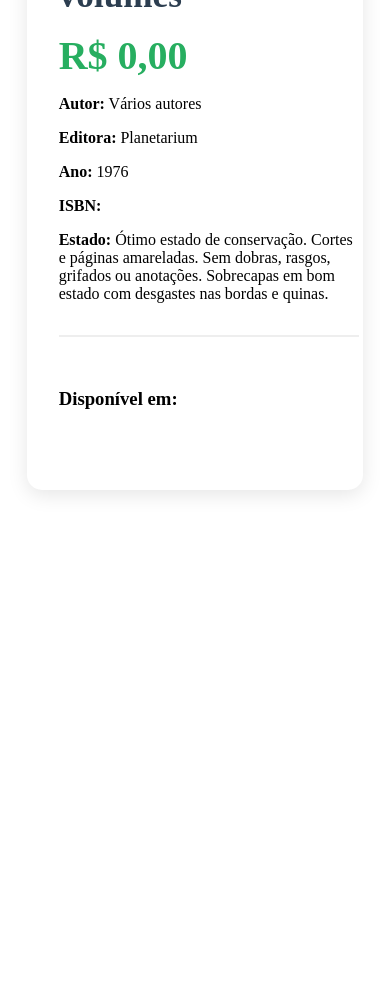
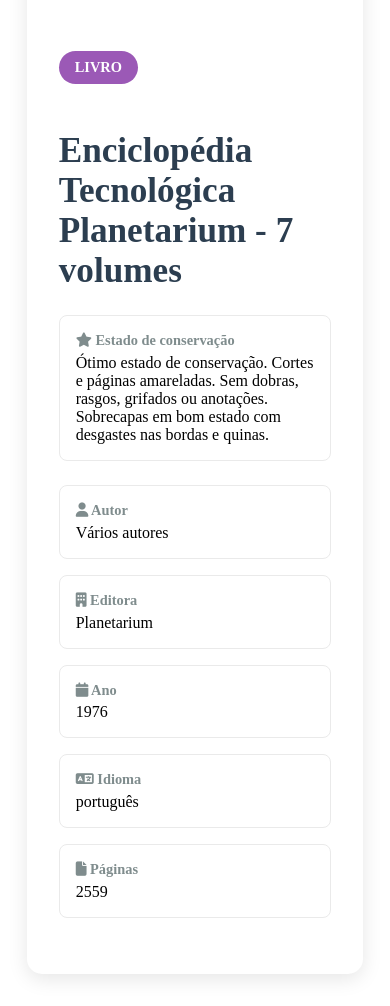
Before and after one commit to gnc2001/util2u, a PHP site: page /produto.php?tipo=livro&id=406 in a window 390 px wide. Shown: the part 785-1791 px from the top of the page. Before the commit the page ends 1280 px from the top, so only its background shows below. Run offline with PHP 8.4, Linux system fonts and the light colour scheme; data comes from the database, SQL or seed files in the repository; data that the repository does not hold is empty; a stand-in replaces the project's code that opens the database connection.

Commit message:
Add files via upload

```diff
--- a/produto.php
+++ b/produto.php
@@ -1,339 +1,464 @@
 <?php
-require_once 'config.php';
+// produto.php - Página de detalhes do item
+require_once 'config.php'; // Este fica SOMENTE no servidor
 
+// ========== SEGURANÇA ==========
 $tipo = $_GET['tipo'] ?? '';
-$id = $_GET['id'] ?? 0;
+$id = (int)($_GET['id'] ?? 0);
 
-if (empty($tipo) || empty($id)) {
+// Validar entrada
+if (!in_array($tipo, ['produto', 'livro']) || $id <= 0) {
     header('Location: index.php');
     exit;
 }
 
-// Buscar item específico
-if ($tipo == 'livro') {
-    $query = "SELECT * FROM livros WHERE ID = :id";
-    $tabela = 'livros';
-    $campo_id = 'ID';
+// ========== BUSCAR ITEM PRINCIPAL ==========
+if ($tipo == 'produto') {
+    $query = "SELECT * FROM geral WHERE id = :id AND (excluido IS NULL OR excluido = 0)";
+    $tabela_imagens = 'imagens';
+    $campo_imagem = 'item_id';
 } else {
-    $query = "SELECT * FROM geral WHERE id = :id";
-    $tabela = 'geral';
-    $campo_id = 'id';
+    $query = "SELECT * FROM livros WHERE ID = :id AND (vendido IS NULL OR vendido = 0) AND (perdido IS NULL OR perdido = 0)";
+    $tabela_imagens = 'imagem_livros';
+    $campo_imagem = 'id_livro';
 }
 
 $stmt = $pdo->prepare($query);
 $stmt->execute([':id' => $id]);
-$item = $stmt->fetch(PDO::FETCH_ASSOC);
+$item = $stmt->fetch();
 
+// Se não encontrou, voltar para lista
 if (!$item) {
     header('Location: index.php');
     exit;
 }
 
-// Buscar imagens adicionais
-if ($tipo == 'livro') {
-    $imagens_query = "SELECT caminho FROM imagem_livros WHERE id_livro = :id";
-} else {
-    $imagens_query = "SELECT caminho FROM imagens WHERE item_id = :id";
+// ========== BUSCAR IMAGENS ==========
+$query_imagens = "SELECT caminho FROM $tabela_imagens WHERE $campo_imagem = :id ORDER BY caminho";
+$stmt_imagens = $pdo->prepare($query_imagens);
+$stmt_imagens->execute([':id' => $id]);
+$imagens = $stmt_imagens->fetchAll(PDO::FETCH_COLUMN);
+
+// Adicionar imagem principal no início (se existir)
+$imagem_principal = $tipo == 'produto' ? ($item['imgprincipal'] ?? $item['icone'] ?? '') : ($item['imgprincipal'] ?? $item['icone'] ?? '');
+if ($imagem_principal && !in_array($imagem_principal, $imagens)) {
+    array_unshift($imagens, $imagem_principal);
 }
 
-$imgs_stmt = $pdo->prepare($imagens_query);
-$imgs_stmt->execute([':id' => $id]);
-$imagens = $imgs_stmt->fetchAll(PDO::FETCH_COLUMN);
-
-// Adicionar a imagem principal no início do array
-if (!empty($item['icone'])) {
-    array_unshift($imagens, $item['icone']);
+// Se não tiver nenhuma imagem, usar placeholder
+if (empty($imagens)) {
+    $imagens = ['img/sem-foto.jpg'];
 }
 
-// Marketplaces com links
+// ========== PREPARAR LINKS MARKETPLACE ==========
 $marketplaces = [
-    'olx1' => ['logo' => 'logoolx1pq.png', 'url' => $item['olx1'] ?? ''],
-    'olx2' => ['logo' => 'logoolx2pq.png', 'url' => $item['olx2'] ?? ''],
-    'ml1' => ['logo' => 'logoml1pq.png', 'url' => $item['ml1'] ?? ''],
-    'ml2' => ['logo' => 'logoml2pq.png', 'url' => $item['ml2'] ?? ''],
-    'ev' => ['logo' => 'logoevpq.png', 'url' => $item['ev'] ?? ''],
-    'enjoei' => ['logo' => 'logoenjoeipq.png', 'url' => $item['enjoei'] ?? ''],
-    'amazon' => ['logo' => 'logoamazonpq.png', 'url' => $item['amazon'] ?? ''],
-    'shopee' => ['logo' => 'logoshopeeepq.png', 'url' => $item['shopee'] ?? '']
+    'OLX 1' => ['logo' => 'olx.png', 'url' => $item['olx1'] ?? ''],
+    'OLX 2' => ['logo' => 'olx.png', 'url' => $item['olx2'] ?? ''],
+    'Mercado Livre 1' => ['logo' => 'mercadolivre.png', 'url' => $item['ml1'] ?? ''],
+    'Mercado Livre 2' => ['logo' => 'mercadolivre.png', 'url' => $item['ml2'] ?? ''],
+    'Estante Virtual' => ['logo' => 'estantevirtual.png', 'url' => $item['ev'] ?? ''],
+    'Enjoei' => ['logo' => 'enjoei.png', 'url' => $item['enjoei'] ?? ''],
+    'Amazon' => ['logo' => 'amazon.png', 'url' => $item['amazon'] ?? ''],
+    'Shopee' => ['logo' => 'shopee.png', 'url' => $item['shopee'] ?? '']
 ];
+
+// Filtrar apenas os que têm URL
+$marketplaces_ativos = array_filter($marketplaces, function($mp) {
+    return !empty($mp['url']);
+});
+
+// ========== HTML ==========
+$titulo_pagina = $tipo == 'produto' ? htmlspecialchars($item['nome']) : htmlspecialchars($item['titulo']);
 ?>
-
 <!DOCTYPE html>
 <html lang="pt-BR">
 <head>
     <meta charset="UTF-8">
     <meta name="viewport" content="width=device-width, initial-scale=1.0">
-    <title><?= htmlspecialchars($item['titulo'] ?? $item['nome']) ?> - Grande Desapego</title>
+    <title><?= $titulo_pagina ?> - Grande Desapego</title>
     <link rel="stylesheet" href="style.css">
     <link rel="stylesheet" href="https://cdnjs.cloudflare.com/ajax/libs/font-awesome/6.4.0/css/all.min.css">
     <style>
-        /* Estilos específicos para página de produto */
-        .produto-detalhe {
+        /* ESTILOS ESPECÍFICOS PARA PÁGINA DE DETALHES */
+        .produto-container {
             max-width: 1200px;
             margin: 2rem auto;
             padding: 0 5%;
         }
 
-        .voltar-link {
-            display: inline-block;
-            margin-bottom: 1.5rem;
-            color: #3498db;
+        .voltar-btn {
+            display: inline-flex;
+            align-items: center;
+            gap: 0.5rem;
+            background: #3498db;
+            color: white;
+            padding: 0.8rem 1.5rem;
+            border-radius: 8px;
             text-decoration: none;
-            font-size: 1.1rem;
+            font-weight: 600;
+            margin-bottom: 2rem;
+            transition: all 0.3s ease;
         }
 
-        .voltar-link:hover {
-            text-decoration: underline;
+        .voltar-btn:hover {
+            background: #2980b9;
+            transform: translateX(-5px);
         }
 
-        .produto-container {
+        .produto-content {
+            display: grid;
+            grid-template-columns: 1fr 1fr;
+            gap: 3rem;
             background: white;
             border-radius: 15px;
             padding: 2rem;
             box-shadow: 0 5px 20px rgba(0,0,0,0.1);
         }
 
-        .produto-header {
-            display: flex;
-            flex-wrap: wrap;
-            gap: 3rem;
-            margin-bottom: 2rem;
+        /* CARROSSEL */
+        .carrossel-container {
+            position: relative;
         }
 
-        .carrossel-container {
-            flex: 1;
-            min-width: 300px;
-            max-width: 500px;
-        }
-
-        .carrossel-principal {
+        .imagem-principal {
+            width: 100%;
             height: 400px;
-            overflow: hidden;
+            object-fit: contain;
             border-radius: 10px;
+            background: #f8f9fa;
             margin-bottom: 1rem;
         }
 
-        .carrossel-principal img {
-            width: 100%;
-            height: 100%;
-            object-fit: cover;
-        }
-
-        .carrossel-miniaturas {
+        .miniaturas {
             display: flex;
             gap: 0.5rem;
             overflow-x: auto;
-            padding-bottom: 0.5rem;
+            padding: 0.5rem 0;
         }
 
         .miniatura {
             width: 80px;
             height: 80px;
+            object-fit: cover;
             border-radius: 8px;
-            overflow: hidden;
             cursor: pointer;
             opacity: 0.6;
-            transition: opacity 0.3s;
-            flex-shrink: 0;
+            transition: all 0.3s ease;
+            border: 2px solid transparent;
         }
 
-        .miniatura.ativo, .miniatura:hover {
+        .miniatura:hover, .miniatura.ativa {
             opacity: 1;
-            border: 2px solid #3498db;
+            border-color: #3498db;
         }
 
-        .miniatura img {
-            width: 100%;
-            height: 100%;
-            object-fit: cover;
+        /* INFORMAÇÕES */
+        .info-container h1 {
+            color: #2c3e50;
+            margin-bottom: 1.5rem;
+            font-size: 2.2rem;
         }
 
-        .info-container {
-            flex: 1;
-            min-width: 300px;
+        .badge-tipo {
+            display: inline-block;
+            padding: 0.5rem 1rem;
+            background: <?= $tipo == 'produto' ? '#3498db' : '#9b59b6' ?>;
+            color: white;
+            border-radius: 20px;
+            font-weight: bold;
+            margin-bottom: 1.5rem;
+            font-size: 0.9rem;
         }
 
-        .info-container h1 {
-            font-size: 2.2rem;
-            color: #2c3e50;
-            margin-bottom: 1rem;
-        }
-
-        .preco-grande {
-            font-size: 2.5rem;
+        .badge-doacao {
+            background: #e74c3c;
+            color: white;
+            padding: 0.5rem 1rem;
+            border-radius: 20px;
             font-weight: bold;
-            color: #27ae60;
-            margin: 1rem 0;
-        }
-
-        .preco-doacao-grande {
-            font-size: 2.5rem;
-            font-weight: bold;
-            color: #e74c3c;
+            display: inline-block;
+            margin-left: 1rem;
         }
 
         .descricao-box {
             background: #f8f9fa;
             padding: 1.5rem;
             border-radius: 10px;
-            margin: 2rem 0;
+            margin: 1.5rem 0;
             line-height: 1.8;
         }
 
-        .marketplace-links {
-            display: flex;
-            flex-wrap: wrap;
-            gap: 1.5rem;
+        /* DETALHES ESPECÍFICOS */
+        .detalhes-grid {
+            display: grid;
+            grid-template-columns: repeat(auto-fill, minmax(200px, 1fr));
+            gap: 1rem;
+            margin: 1.5rem 0;
+        }
+
+        .detalhe-item {
+            background: white;
+            padding: 1rem;
+            border-radius: 8px;
+            border: 1px solid #eaeaea;
+        }
+
+        .detalhe-item strong {
+            display: block;
+            color: #7f8c8d;
+            font-size: 0.9rem;
+            margin-bottom: 0.3rem;
+        }
+
+        /* MARKETPLACES */
+        .marketplaces-section {
             margin-top: 2rem;
             padding-top: 2rem;
             border-top: 2px solid #eee;
         }
 
-        .mp-link {
+        .marketplaces-section h3 {
+            margin-bottom: 1.5rem;
+            color: #2c3e50;
+        }
+
+        .marketplaces-grid {
+            display: grid;
+            grid-template-columns: repeat(auto-fill, minmax(150px, 1fr));
+            gap: 1rem;
+        }
+
+        .marketplace-link {
             display: flex;
             flex-direction: column;
             align-items: center;
+            padding: 1rem;
+            background: #f8f9fa;
+            border-radius: 10px;
             text-decoration: none;
-            color: #333;
-            transition: transform 0.3s;
+            color: #2c3e50;
+            transition: all 0.3s ease;
+            border: 2px solid transparent;
         }
 
-        .mp-link:hover {
+        .marketplace-link:hover {
+            background: white;
+            border-color: #3498db;
             transform: translateY(-5px);
         }
 
-        .mp-logo {
-            width: 60px;
-            height: 60px;
-            margin-bottom: 0.5rem;
+        .marketplace-link img {
+            width: 50px;
+            height: 50px;
+            margin-bottom: 0.8rem;
         }
 
-        .mp-nome {
-            font-size: 0.9rem;
-            font-weight: bold;
-        }
-
-        @media (max-width: 768px) {
-            .produto-header {
-                flex-direction: column;
+        /* RESPONSIVIDADE */
+        @media (max-width: 900px) {
+            .produto-content {
+                grid-template-columns: 1fr;
                 gap: 2rem;
             }
 
-            .carrossel-container {
-                max-width: 100%;
+            .imagem-principal {
+                height: 300px;
+            }
         }
 
-            .carrossel-principal {
-                height: 300px;
+        @media (max-width: 600px) {
+            .detalhes-grid {
+                grid-template-columns: 1fr;
+            }
+
+            .marketplaces-grid {
+                grid-template-columns: repeat(2, 1fr);
             }
         }
     </style>
 </head>
 <body>
-    <!-- Cabeçalho reduzido -->
+    <!-- CABEÇALHO SIMPLES -->
     <header class="faixa-1" style="padding: 1rem 5%;">
-        <div class="logo-container" style="flex-direction: row; justify-content: center; gap: 1rem;">
-            <img src="img/logo.png" alt="Logo" class="logo" style="max-width: 60px;">
-            <h1 style="font-size: 1.8rem;">Grande Desapego</h1>
+        <div class="logo-simples">
+            <a href="index.php">
+                <img src="img/logo2Upq.png" alt="Grande Desapego" class="logo-transparente">
+            </a>
         </div>
     </header>
 
-    <main class="produto-detalhe">
-        <a href="index.php" class="voltar-link">
+    <!-- CONTEÚDO PRINCIPAL -->
+    <main class="produto-container">
+        <!-- BOTÃO VOLTAR -->
+        <a href="index.php" class="voltar-btn">
             <i class="fas fa-arrow-left"></i> Voltar para a lista
         </a>
 
-        <div class="produto-container">
-            <div class="produto-header">
-                <!-- Carrossel -->
+        <div class="produto-content">
+            <!-- COLUNA 1: IMAGENS -->
             <div class="carrossel-container">
-                    <div class="carrossel-principal">
-                        <?php if (!empty($imagens)): ?>
+                <!-- Imagem principal -->
                 <img id="imagem-principal" src="<?= htmlspecialchars($imagens[0]) ?>"
-                                 alt="<?= htmlspecialchars($item['titulo'] ?? $item['nome']) ?>"
-                                 onerror="this.src='img/sem-foto.jpg'">
-                        <?php else: ?>
-                            <img id="imagem-principal" src="img/sem-foto.jpg" alt="Sem foto">
-                        <?php endif; ?>
-                    </div>
+                     alt="<?= $titulo_pagina ?>" class="imagem-principal"
+                     onerror="this.onerror=null; this.src='img/sem-foto.jpg';">
 
+                <!-- Miniaturas (se tiver mais de uma imagem) -->
                 <?php if (count($imagens) > 1): ?>
-                    <div class="carrossel-miniaturas">
+                <div class="miniaturas">
                     <?php foreach ($imagens as $index => $img): ?>
-                            <div class="miniatura <?= $index == 0 ? 'ativo' : '' ?>"
-                                 onclick="trocarImagem('<?= htmlspecialchars($img) ?>', this)">
                     <img src="<?= htmlspecialchars($img) ?>"
-                                     onerror="this.src='img/sem-foto.jpg'">
-                            </div>
+                         alt="Imagem <?= $index + 1 ?>"
+                         class="miniatura <?= $index == 0 ? 'ativa' : '' ?>"
+                         onclick="trocarImagem('<?= htmlspecialchars($img) ?>', this)"
+                         onerror="this.onerror=null; this.src='img/sem-foto.jpg';">
                     <?php endforeach; ?>
                 </div>
                 <?php endif; ?>
             </div>
 
-                <!-- Informações -->
+            <!-- COLUNA 2: INFORMAÇÕES -->
             <div class="info-container">
-                    <h1><?= htmlspecialchars($item['titulo'] ?? $item['nome']) ?></h1>
+                <!-- Badges -->
+                <div>
+                    <span class="badge-tipo">
+                        <?= $tipo == 'produto' ? 'PRODUTO' : 'LIVRO' ?>
+                    </span>
+                    <?php if (($tipo == 'produto' && $item['status'] == 'doacao') || ($tipo == 'livro' && empty($item['preco']))): ?>
+                    <span class="badge-doacao">DOAÇÃO</span>
+                    <?php endif; ?>
+                </div>
 
-                    <?php if ($item['status'] == 'doacao' || ($tipo == 'livro' && empty($item['preco']))): ?>
-                        <div class="preco-doacao-grande">DOAÇÃO - GRÁTIS</div>
-                    <?php else: ?>
-                        <div class="preco-grande">R$ <?= number_format($item['preco'], 2, ',', '.') ?></div>
-                    <?php endif; ?>
+                <!-- Título -->
+                <h1><?= $titulo_pagina ?></h1>
 
-                    <!-- Informações específicas para livros -->
-                    <?php if ($tipo == 'livro'): ?>
-                        <p><strong>Autor:</strong> <?= htmlspecialchars($item['autor'] ?? 'Não informado') ?></p>
-                        <p><strong>Editora:</strong> <?= htmlspecialchars($item['editora'] ?? 'Não informado') ?></p>
-                        <p><strong>Ano:</strong> <?= $item['ano'] ?? 'Não informado' ?></p>
-                        <p><strong>ISBN:</strong> <?= htmlspecialchars($item['ISBN'] ?? 'Não informado') ?></p>
+                <!-- Descrição -->
+                <?php if (!empty($item['descricao'])): ?>
+                <div class="descricao-box">
+                    <h3><i class="fas fa-align-left"></i> Descrição</h3>
+                    <p><?= nl2br(htmlspecialchars($item['descricao'])) ?></p>
+                </div>
                 <?php endif; ?>
 
                 <!-- Estado de conservação -->
                 <?php if (!empty($item['estadoconservacao'])): ?>
-                        <p><strong>Estado:</strong> <?= htmlspecialchars($item['estadoconservacao']) ?></p>
-                    <?php endif; ?>
-
-                    <!-- Descrição -->
-                    <?php if (!empty($item['descricao'])): ?>
-                        <div class="descricao-box">
-                            <h3>Descrição</h3>
-                            <p><?= nl2br(htmlspecialchars($item['descricao'])) ?></p>
+                <div class="detalhe-item">
+                    <strong><i class="fas fa-star"></i> Estado de conservação</strong>
+                    <span><?= htmlspecialchars($item['estadoconservacao']) ?></span>
                 </div>
                 <?php endif; ?>
 
-                    <!-- Links para marketplaces -->
-                    <div class="marketplace-links">
-                        <h3 style="width: 100%; margin-bottom: 1rem;">Disponível em:</h3>
-                        <?php foreach ($marketplaces as $key => $mp):
-                            if (!empty($mp['url'])): ?>
+                <!-- DETALHES ESPECÍFICOS -->
+                <div class="detalhes-grid">
+                    <?php if ($tipo == 'livro'): ?>
+                        <?php if (!empty($item['autor'])): ?>
+                        <div class="detalhe-item">
+                            <strong><i class="fas fa-user"></i> Autor</strong>
+                            <span><?= htmlspecialchars($item['autor']) ?></span>
+                        </div>
+                        <?php endif; ?>
+
+                        <?php if (!empty($item['editora'])): ?>
+                        <div class="detalhe-item">
+                            <strong><i class="fas fa-building"></i> Editora</strong>
+                            <span><?= htmlspecialchars($item['editora']) ?></span>
+                        </div>
+                        <?php endif; ?>
+
+                        <?php if (!empty($item['ano'])): ?>
+                        <div class="detalhe-item">
+                            <strong><i class="fas fa-calendar"></i> Ano</strong>
+                            <span><?= htmlspecialchars($item['ano']) ?></span>
+                        </div>
+                        <?php endif; ?>
+
+                        <?php if (!empty($item['ISBN'])): ?>
+                        <div class="detalhe-item">
+                            <strong><i class="fas fa-barcode"></i> ISBN</strong>
+                            <span><?= htmlspecialchars($item['ISBN']) ?></span>
+                        </div>
+                        <?php endif; ?>
+
+                        <?php if (!empty($item['idioma'])): ?>
+                        <div class="detalhe-item">
+                            <strong><i class="fas fa-language"></i> Idioma</strong>
+                            <span><?= htmlspecialchars($item['idioma']) ?></span>
+                        </div>
+                        <?php endif; ?>
+
+                        <?php if (!empty($item['pag'])): ?>
+                        <div class="detalhe-item">
+                            <strong><i class="fas fa-file"></i> Páginas</strong>
+                            <span><?= htmlspecialchars($item['pag']) ?></span>
+                        </div>
+                        <?php endif; ?>
+
+                        <?php if (!empty($item['preco']) && $item['preco'] > 0): ?>
+                        <div class="detalhe-item">
+                            <strong><i class="fas fa-tag"></i> Preço</strong>
+                            <span style="color: #27ae60; font-weight: bold;">
+                                R$ <?= number_format($item['preco'], 2, ',', '.') ?>
+                            </span>
+                        </div>
+                        <?php endif; ?>
+
+                    <?php else: // PRODUTO ?>
+                        <?php if (!empty($item['preco']) && $item['preco'] > 0 && $item['status'] != 'doacao'): ?>
+                        <div class="detalhe-item">
+                            <strong><i class="fas fa-tag"></i> Preço</strong>
+                            <span style="color: #27ae60; font-weight: bold;">
+                                R$ <?= number_format($item['preco'], 2, ',', '.') ?>
+                            </span>
+                        </div>
+                        <?php endif; ?>
+
+                        <?php if (!empty($item['peso'])): ?>
+                        <div class="detalhe-item">
+                            <strong><i class="fas fa-weight"></i> Peso</strong>
+                            <span><?= htmlspecialchars($item['peso']) ?> g</span>
+                        </div>
+                        <?php endif; ?>
+                    <?php endif; ?>
+                </div>
+
+                <!-- MARKETPLACES -->
+                <?php if (!empty($marketplaces_ativos)): ?>
+                <div class="marketplaces-section">
+                    <h3><i class="fas fa-store"></i> Disponível em:</h3>
+                    <div class="marketplaces-grid">
+                        <?php foreach ($marketplaces_ativos as $nome => $mp): ?>
                         <a href="<?= htmlspecialchars($mp['url']) ?>"
                            target="_blank"
-                               class="mp-link"
-                               title="Ver no <?= strtoupper($key) ?>">
-                                <img src="img/<?= $mp['logo'] ?>"
-                                     alt="<?= strtoupper($key) ?>"
-                                     class="mp-logo">
-                                <span class="mp-nome"><?= strtoupper($key) ?></span>
+                           class="marketplace-link"
+                           title="Ver no <?= htmlspecialchars($nome) ?>">
+                            <?php if (file_exists('img/' . $mp['logo'])): ?>
+                            <img src="img/<?= htmlspecialchars($mp['logo']) ?>" alt="<?= htmlspecialchars($nome) ?>">
+                            <?php else: ?>
+                            <i class="fas fa-external-link-alt" style="font-size: 2rem; color: #3498db;"></i>
+                            <?php endif; ?>
+                            <span><?= htmlspecialchars($nome) ?></span>
                         </a>
-                            <?php endif;
-                        endforeach; ?>
+                        <?php endforeach; ?>
                     </div>
                 </div>
+                <?php endif; ?>
             </div>
         </div>
     </main>
 
     <script>
-        // Carrossel simples
+        // FUNÇÃO PARA TROCAR IMAGENS NO CARROSSEL
         function trocarImagem(src, elemento) {
+            // Trocar imagem principal
             document.getElementById('imagem-principal').src = src;
 
             // Atualizar miniaturas ativas
             document.querySelectorAll('.miniatura').forEach(min => {
-                min.classList.remove('ativo');
+                min.classList.remove('ativa');
             });
-            elemento.classList.add('ativo');
+            elemento.classList.add('ativa');
         }
+
+        // VOLTAR AO TOPO AO CARREGAR
+        window.scrollTo(0, 0);
     </script>
 </body>
 </html>
```
Also changed, not shown: index.php (+5 -5 lines), style.css (+42 -32 lines). Lines whose indentation alone changed are shown as unchanged.
